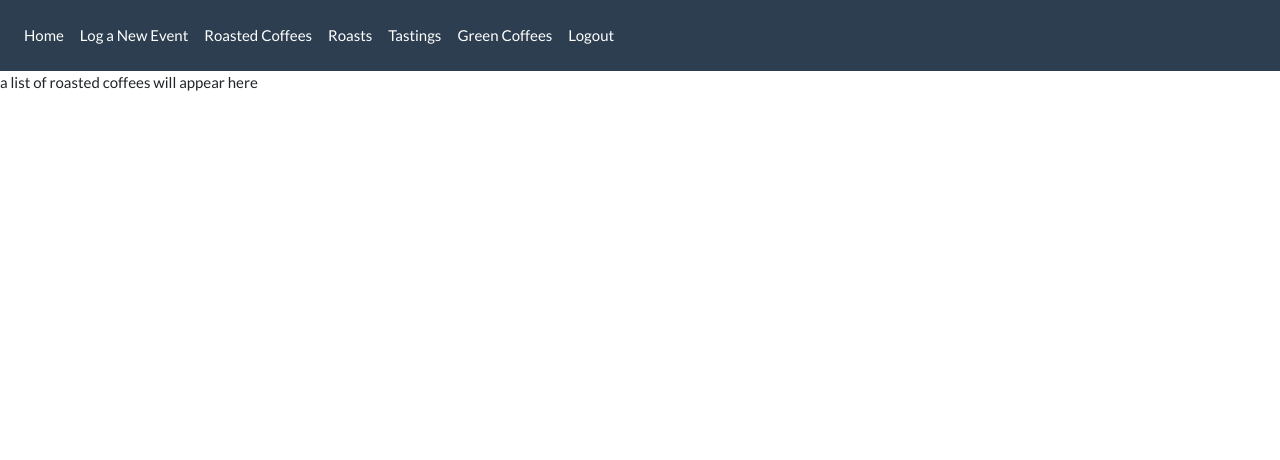
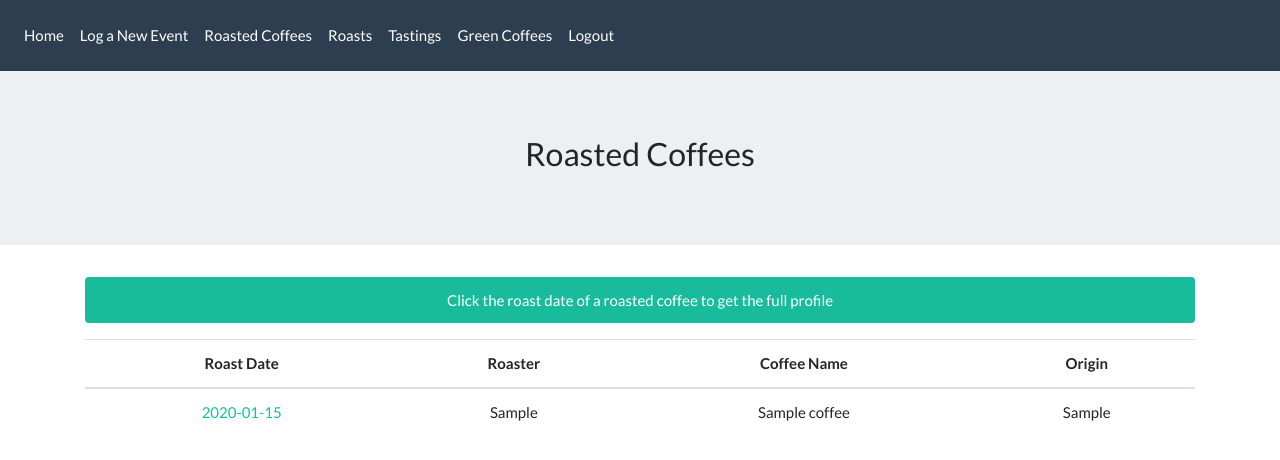
Before and after one commit to mattpriselac/CoffeeLogProject, a Flask app: page /roasted_coffees in a window 1280 px wide. Shown: the top 460 px of the page. Run offline with Flask 2, Linux system fonts and the light colour scheme; a user stored in the database is signed in; tables that the repository leaves empty hold one stand-in row (values such as "Sample post"); some libraries are stand-ins or nearby versions.

Commit message:
Add Roasted Coffee

```diff
--- a/app/routes.py
+++ b/app/routes.py
@@ -1,8 +1,8 @@
 from app import app, db
 from flask import render_template, url_for, redirect, flash
-from app.forms import LoginForm, NewGreenCoffee, NewRoastSession
+from app.forms import LoginForm, NewGreenCoffee, NewRoastSession, NewRoastedCoffee
 from flask_login import current_user, login_user, logout_user, login_required
-from app.models import User, GreenCoffee, RoastSession
+from app.models import User, GreenCoffee, RoastSession, RoastedCoffee
 from sqlalchemy import desc
 
 @app.route('/')
@@ -85,16 +85,42 @@ def roast_profile(id):
 @login_required
 def new_roasted_coffee():
     form = NewRoastedCoffee()
+    rs_list = RoastSession.query.order_by(desc('id')).all()
+    rs_session_coffee_pairs = []
+    for session in rs_list:
+        supplier = session.green_coffee.source
+        country = session.green_coffee.origin_country
+        roast_date = session.roast_date
+        batch_num = str(session.green_coffee.roasts.index(session)+1)
+        batch = f'batch {batch_num}'
+        label_list = [supplier, country, roast_date, batch]
+        label = ', '.join(label_list)
+        rs_session_coffee_pairs.append((session.id, label))
+    form.roast_session.choices = rs_session_coffee_pairs
+
     if form.validate_on_submit():
+        rc = RoastedCoffee(roaster=form.roaster.data, roast_date=form.roast_date.data, tasting_notes=form.tasting_notes.data, origin_country=form.origin_country.data, farm_information=form.farm_information.data, coffee_name=form.coffee_name.data)
+
+        db.session.add(rc)
+        db.session.commit()
         flash('You sucessfully added your new coffee from {}'.format(form.roaster.data))
         return redirect(url_for('roasted_coffees'))
+
     return render_template('new_roasted_coffee.html', title="New Roasted Coffee", form=form)
 
 
 @app.route('/roasted_coffees')
 @login_required
 def roasted_coffees():
-    return render_template('roasted_coffees.html')
+    rc = RoastedCoffee.query.order_by(desc('roast_date')).all()
+    return render_template('roasted_coffees.html', rc=rc)
+
+@app.route('/roasted_coffee/<id>')
+@login_required
+def rc_profile(id):
+    r = RoastedCoffee.query.filter_by(id=int(id)).first_or_404()
+    return render_template('roasted_coffee.html', r=r)
+
 
 @app.route('/roasts')
 @login_required
--- a/app/templates/roasted_coffees.html
+++ b/app/templates/roasted_coffees.html
@@ -1,6 +1,32 @@
 {% extends "base.html" %}
 {% block content %}
 
-<p>a list of roasted coffees will appear here</p>
-
+<div class='jumbotron jumbotron-fluid text-center'>
+  <h3 class='font-weight-light'>Roasted Coffees</h3>
+</div>
+<div class="container">
+  <div class='alert alert-success text-center'>
+    Click the roast date of a roasted coffee to get the full profile
+  </div>
+  <table class="table">
+    <thead>
+      <tr>
+        <th class='align-middle text-center' scope="col">Roast Date</th>
+        <th class='align-middle text-center' scope="col">Roaster</th>
+        <th class='align-middle text-center' scope="col">Coffee Name</th>
+        <th class='align-middle text-center' scope="col">Origin</th>
+      </tr>
+    </thead>
+    <tbody>
+      {% for r in rc %}
+       <tr>
+         <td class='align-middle text-center'><a class='link' href="{{ url_for('rc_profile', id=r.id) }}">{{ r.roast_date }}</a></td>
+         <td class='align-middle text-center'>{{ r.roaster  }}</td>
+         <td class='align-middle text-center'>{{ r.coffee_name }}</td>
+         <td class='align-middle text-center'>{{ r.origin_country }}</td>
+        </tr>
+      {% endfor %}
+    </tbody>
+  </table>
+</div>
 {% endblock %}
--- a/coffeelog.py
+++ b/coffeelog.py
@@ -1,6 +1,6 @@
 from app import app, db
-from app.models import User, GreenCoffee, RoastSession
+from app.models import User, GreenCoffee, RoastSession, RoastedCoffee
 
 @app.shell_context_processor
 def make_shell_context():
-    return {'db': db, 'User': User, 'GreenCoffee': GreenCoffee, 'RoastSession': RoastSession}
+    return {'db': db, 'User': User, 'GreenCoffee': GreenCoffee, 'RoastSession': RoastSession, 'RoastedCoffee': RoastedCoffee}
```
Also changed, not shown: app/forms.py (+4 -3 lines), app/models.py (+14 -0 lines), app/templates/new_roasted_coffee.html (+31 -14 lines), app/templates/roasted_coffee.html (added, +26 -0 lines), migrations/versions/3a6a643aba47_add_roasted_coffees.py (added, +39 -0 lines), app.db.
